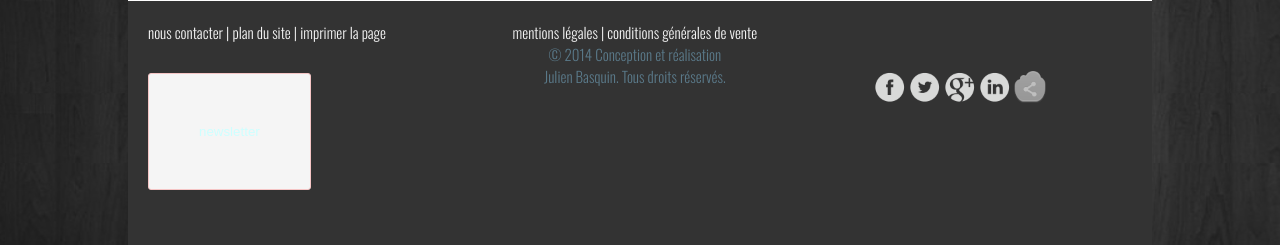
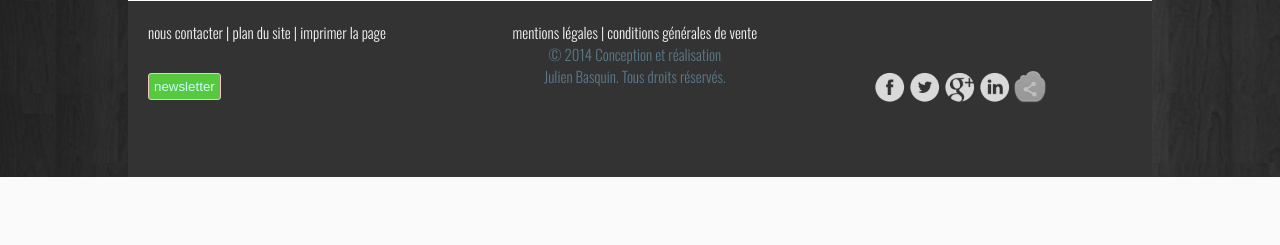
Before and after one commit to edenolam/lokisalle, a PHP site: page / in a window 1280 px wide. Shown: the part 1037-1282 px from the top of the page. After the commit the page ends 1214 px from the top, so only its background shows below. Run offline with PHP 8.4, Linux system fonts and the light colour scheme; data comes from the database, SQL or seed files in the repository.

Commit message:
fusion reglage css et script

```diff
--- a/css/style.css
+++ b/css/style.css
@@ -1000,6 +1000,7 @@ button {
 }
 
 /*******************************envoyer la newsletter*********************************/
+
 .logonews img {
     float: right;
     width: 300px;
@@ -1040,6 +1041,9 @@ button {
 }
 
 /*******************************abo newsletter*********************************/
+#inscriptionNews{
+    float: left;
+}
 
 #abo_news form {
     background-color: whitesmoke;
@@ -1155,6 +1159,7 @@ footer input {
     color: whitesmoke;
 }
 
+
 .bas_centre {
     width: 33%;
     float: left;
--- a/inc/footer.inc.php
+++ b/inc/footer.inc.php
@@ -12,9 +12,7 @@
 						  <a href="" onclick="window.print()">imprimer la page</a>
                         </p>
 						<form class="newsletter" method="POST" action="<?php echo RACINE_SITE; ?>register.php">
-                            <legend>
-                            <input type="submit" id="inscription" name="inscription" value="newsletter">
-                            </legend>
+                            <input type="submit" id="inscriptionNews" name="inscription" value="newsletter">
 						</form>
 				</div>
 
```
